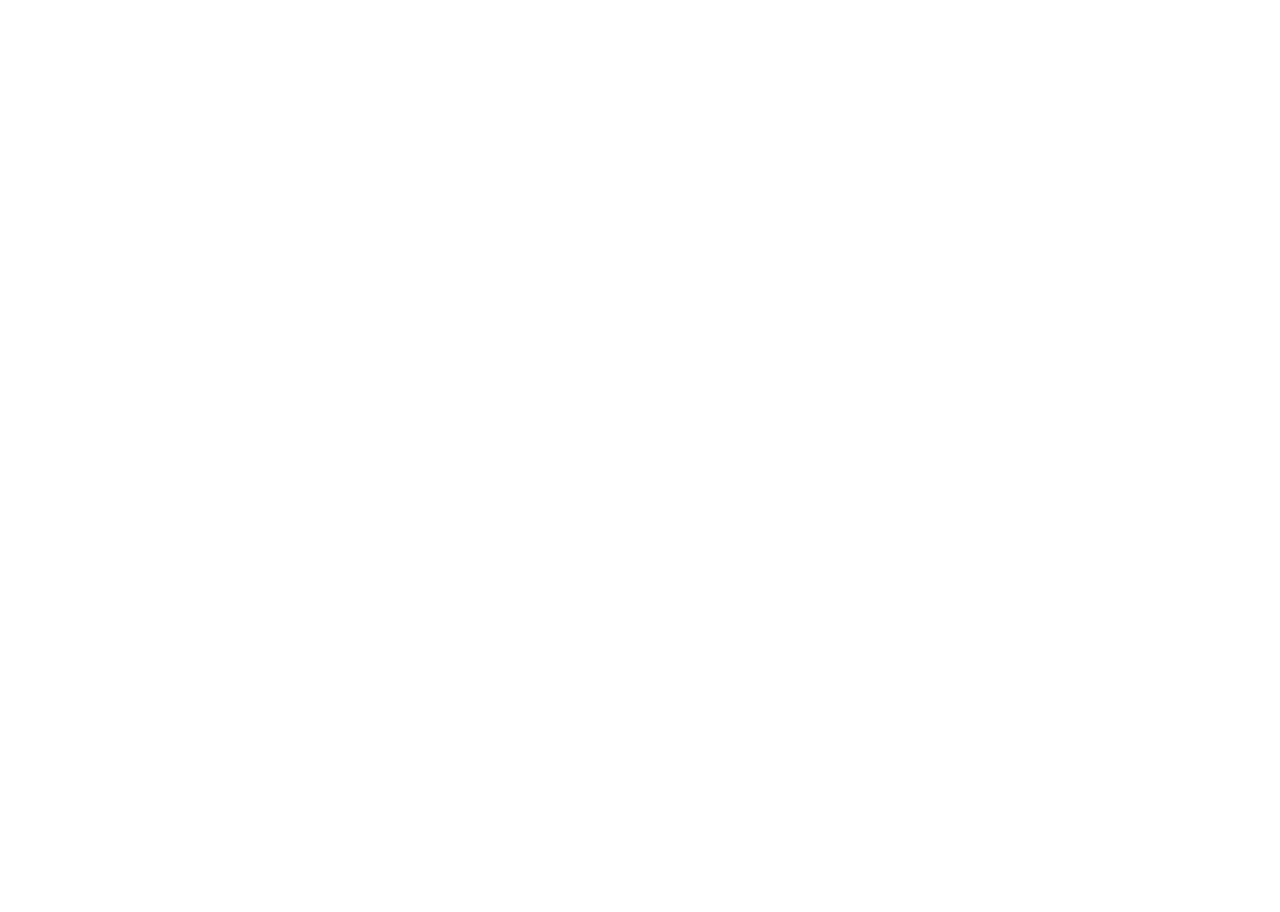
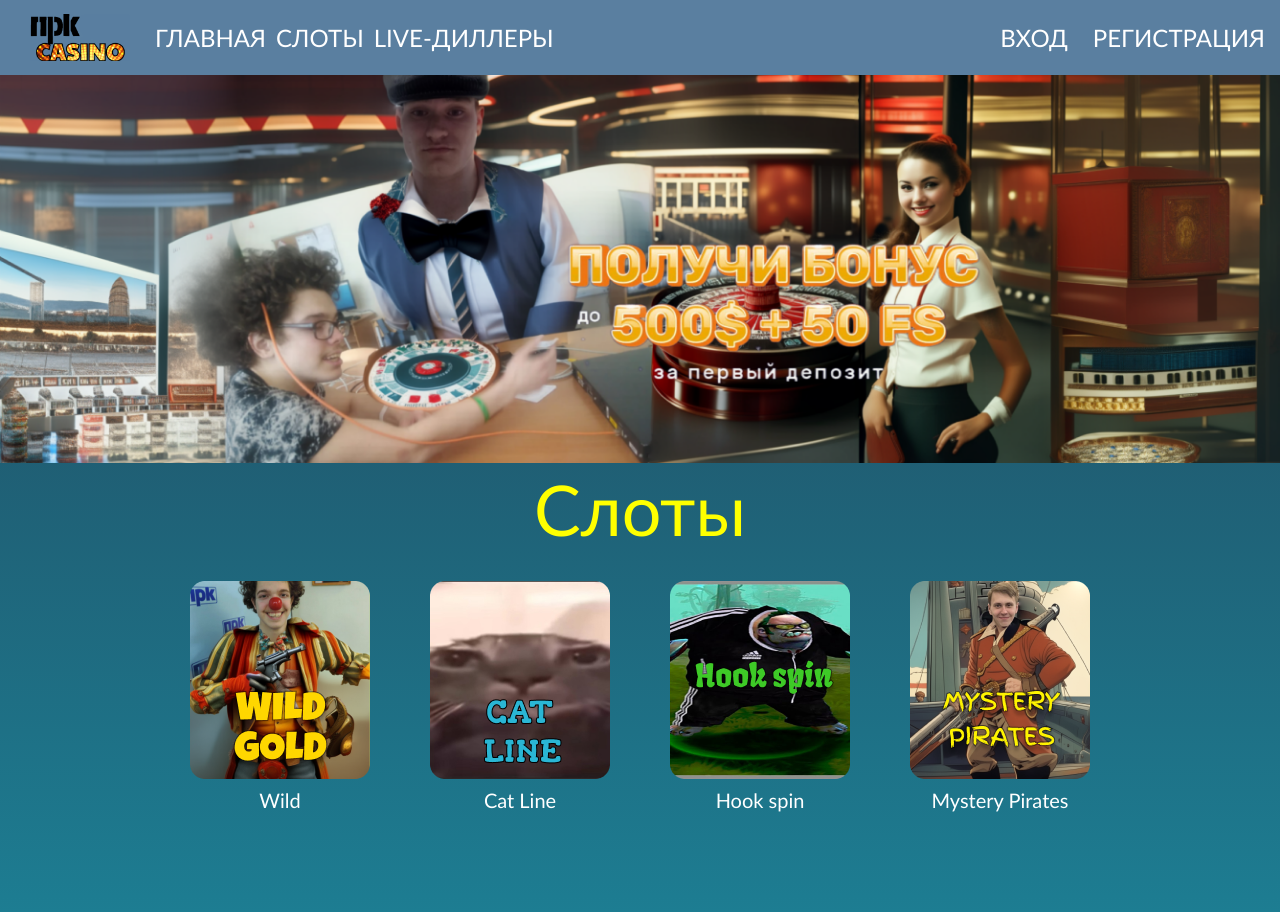
Before and after one commit to vITAL0320/PrkCasino, a PHP site: page /components/SlotsList.html in a window 1280 px wide. Before the commit the page is empty. Before the commit the page ends 800 px from the top, so only its background shows below. Run offline with PHP 8.4, Linux system fonts and the light colour scheme.

Commit message:
TWO_Commit

```diff
--- a/components/Main.html
+++ b/components/Main.html
@@ -9,7 +9,7 @@
     <div class="div-display">
       <img src="../assets/PrkLogo.png" class="cap-image">
       <p class="title-navigate">ГЛАВНАЯ</p>
-      <p class="title-navigate">СЛОТЫ</p>
+      <p class="title-navigate"><a href="./SlotsList.html">СЛОТЫ</p></a>
       <p class="title-navigate">LIVE-ДИЛЛЕРЫ</p>
     </div>
     <div class="div-display">
--- a/components/SlotsList.html
+++ b/components/SlotsList.html
@@ -0,0 +1,50 @@
+<!DOCTYPE html>
+<html >
+<head>
+  <link rel="stylesheet" href="../styles/Gstyle.css">
+</head>
+
+<body class="background">
+    <div class="cap">
+      <div class="div-display">
+        <img src="../assets/PrkLogo.png" class="cap-image">
+        <p class="title-navigate">ГЛАВНАЯ</p>
+        <p class="title-navigate">СЛОТЫ</p>
+        <p class="title-navigate">LIVE-ДИЛЛЕРЫ</p>
+      </div>
+      <div class="div-display">
+        <p class="alignText">ВХОД</p>
+        <P class="alignText">РЕГИСТРАЦИЯ</P>
+        </div>
+    </div>
+    <div class="first_img">
+        <img src="../assets/AddBonus.png">
+    </div>
+    <div class="slots">
+        Слоты
+    </div>
+    <div class="mini_slots">
+        <div>
+          <img src="../assets/Group 2 (2).png">
+          <div class="caption"> Wild </div>
+        </div>
+        <div>
+          <img src="../assets/Group 3 (2).png">
+          <div class="caption"> Cat Line </div>
+        </div>
+        <div>
+          <img src="../assets/Group 4.png">
+          <div class="caption"> Hook spin </div>
+        </div>
+        <div>
+          <img src="../assets/Group 5.png">
+          <div class="caption"> Mystery Pirates </div>
+        </div>
+    </div>
+
+    <div style="height: 100px;">
+
+    </div>
+
+</body>
+</html>
--- a/styles/Gstyle.css
+++ b/styles/Gstyle.css
@@ -43,6 +43,32 @@ body {
     display: flex;
 }
 
-/* ЛОл
-кек
-чебурек  */
+.slots {
+    text-align: center;
+    font-size: 70px;
+    color: yellow;
+    font-family: 'Calibri';
+}
+
+.mini_slots {
+    display: flex;
+    justify-content: center;
+    margin-left: 50px;
+    margin-right: 50px;
+}
+
+.mini_slots img{
+    margin: 30px 30px 5px 30px
+}
+
+  .mini_slots .caption {
+    font-size: 20px;
+    text-align: center;
+    color: white;
+    font-family: 'Calibri';
+  }
+
+.first_img img {
+    width: 100%;
+    height: 20%;
+}
```
Also changed, not shown: assets/Group 2 (2).png (added), assets/Group 3 (2).png (added), assets/Group 4.png (added), assets/Group 5.png (added), assets/kandinsky-download-1691233869715 1.png (added).
